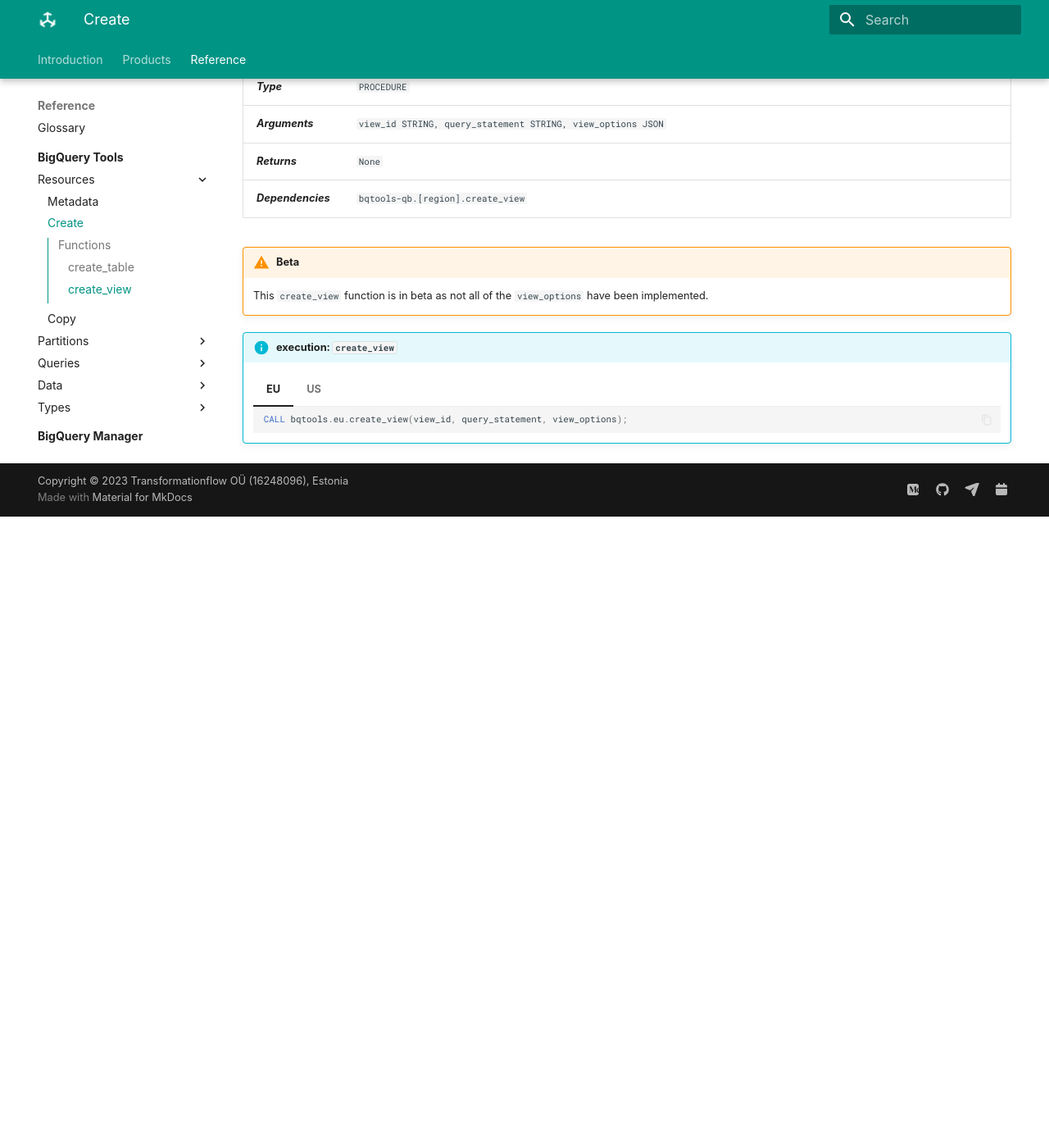
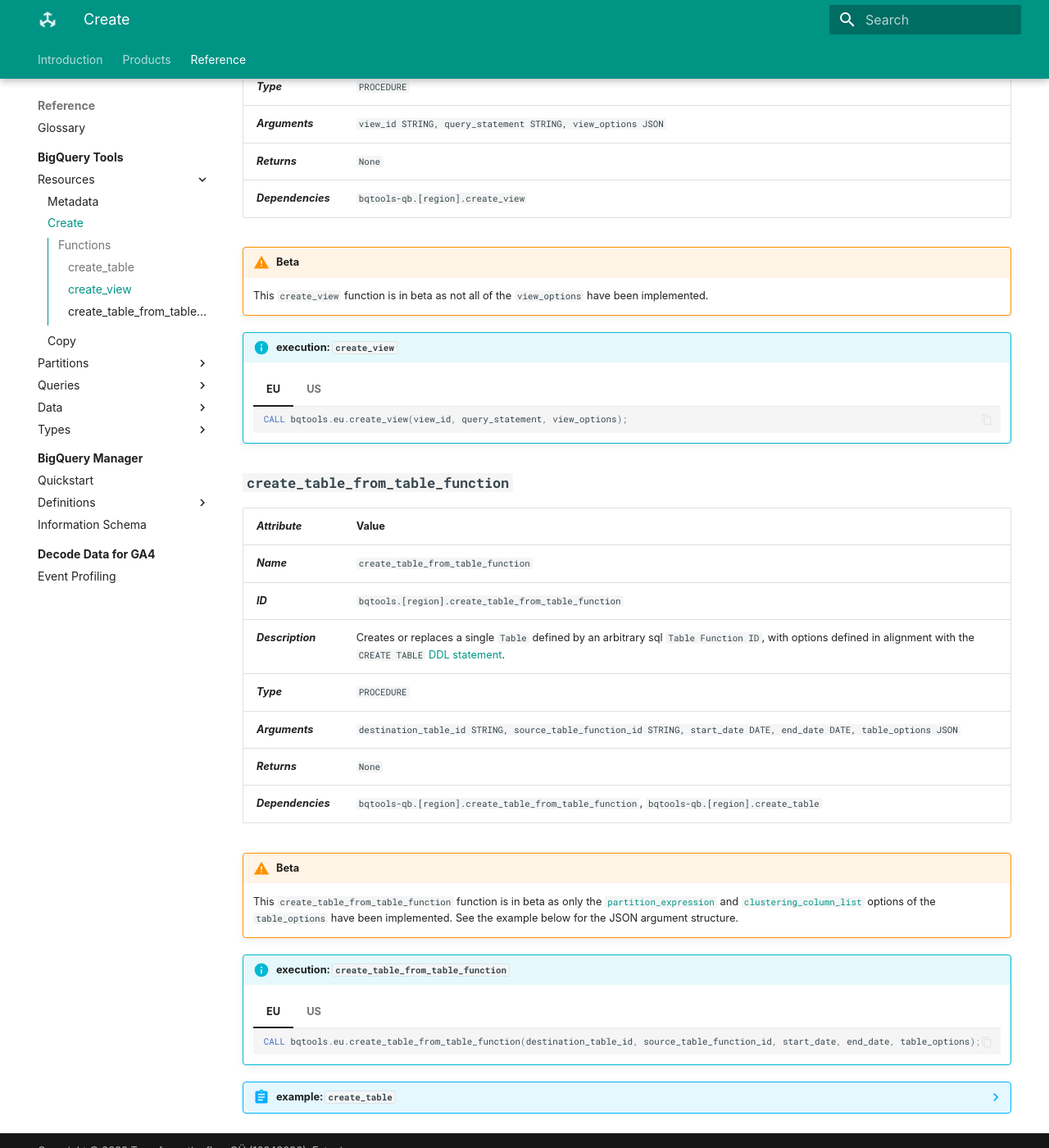
Before and after one commit to transformationflow/transformationflow.github.io, an MkDocs documentation site: the page built from docs/reference/bqtools/resources/create.md, in a window 1280 px wide and 1400 px high, scrolled down 1368 px. Shown: the whole window at 82% size. Built offline with MkDocs 1.6.1 and Material for MkDocs 9.7.7, drawn with Linux system fonts in a browser that asks for light colours; some web fonts are replaced; before the commit the page ends 1998 px from its top, so only the background shows below that.

Commit message:
Added create_table_from_table_function

````diff
--- a/docs/reference/bqtools/resources/create.md
+++ b/docs/reference/bqtools/resources/create.md
@@ -69,3 +69,52 @@
         ```sql
         CALL bqtools.us.create_view(view_id, query_statement, view_options);
         ```
+
+## **`create_table_from_table_function`**
+_**Attribute**_ | Value
+--- | ---
+_**Name**_ | `create_table_from_table_function`
+_**ID**_ | `bqtools.[region].create_table_from_table_function`
+_**Description**_ | Creates or replaces a single `Table` defined by an arbitrary sql `Table Function ID`, with options defined in alignment with the `CREATE TABLE` [DDL statement](https://cloud.google.com/bigquery/docs/reference/standard-sql/data-definition-language#create_table_statement).
+_**Type**_ | `PROCEDURE`
+_**Arguments**_ | `destination_table_id STRING, source_table_function_id STRING, start_date DATE, end_date DATE, table_options JSON`
+_**Returns**_ | `None`
+_**Dependencies**_ | `bqtools-qb.[region].create_table_from_table_function`, `bqtools-qb.[region].create_table`
+
+!!! warning "Beta"
+    This `create_table_from_table_function` function is in beta as only the [`partition_expression`](https://cloud.google.com/bigquery/docs/reference/standard-sql/data-definition-language#partition_expression) and [`clustering_column_list`](https://cloud.google.com/bigquery/docs/reference/standard-sql/data-definition-language#clustering_column_list) options of the `table_options` have been implemented. See the example below for the JSON argument structure.
+
+!!! info "execution: `create_table_from_table_function`"
+    === "EU"
+        ```sql
+        CALL bqtools.eu.create_table_from_table_function(destination_table_id, source_table_function_id, start_date, end_date, table_options);
+        ```
+
+    === "US"
+        ```sql
+        CALL bqtools.us.create_table_from_table_function(destination_table_id, source_table_function_id, start_date, end_date, table_options);
+        ```
+
+??? abstract "example: `create_table`"
+    === "Partitioned and Clustered Table"
+        ```sql
+        DECLARE destination_table_id STRING;
+        DECLARE source_table_function_id STRING;
+        DECLARE start_date DATE;
+        DECLARE end_date DATE;
+        DECLARE table_options JSON;
+
+        SET destination_table_id = 'project_id.dataset_name.destination_table_name';
+        SET source_table_function_id = 'project_id.dataset_name.function_table_name';
+        SET start_date = PARSE_DATE('%Y%m%d', '20081231');
+        SET end_date = PARSE_DATE('%Y%m%d', '20231231');
+
+        SET table_options = JSON """
+        {
+         "partition_expression": "DATE(_PARTITIONTIME)",
+         "clustering_column_list": "column_a, column_b"
+        }
+        """;
+
+        SELECT `bqtools-qb.us.create_table_from_table_function`(destination_table_id, source_table_function_id, start_date, end_date, table_options);
+        ```
````
